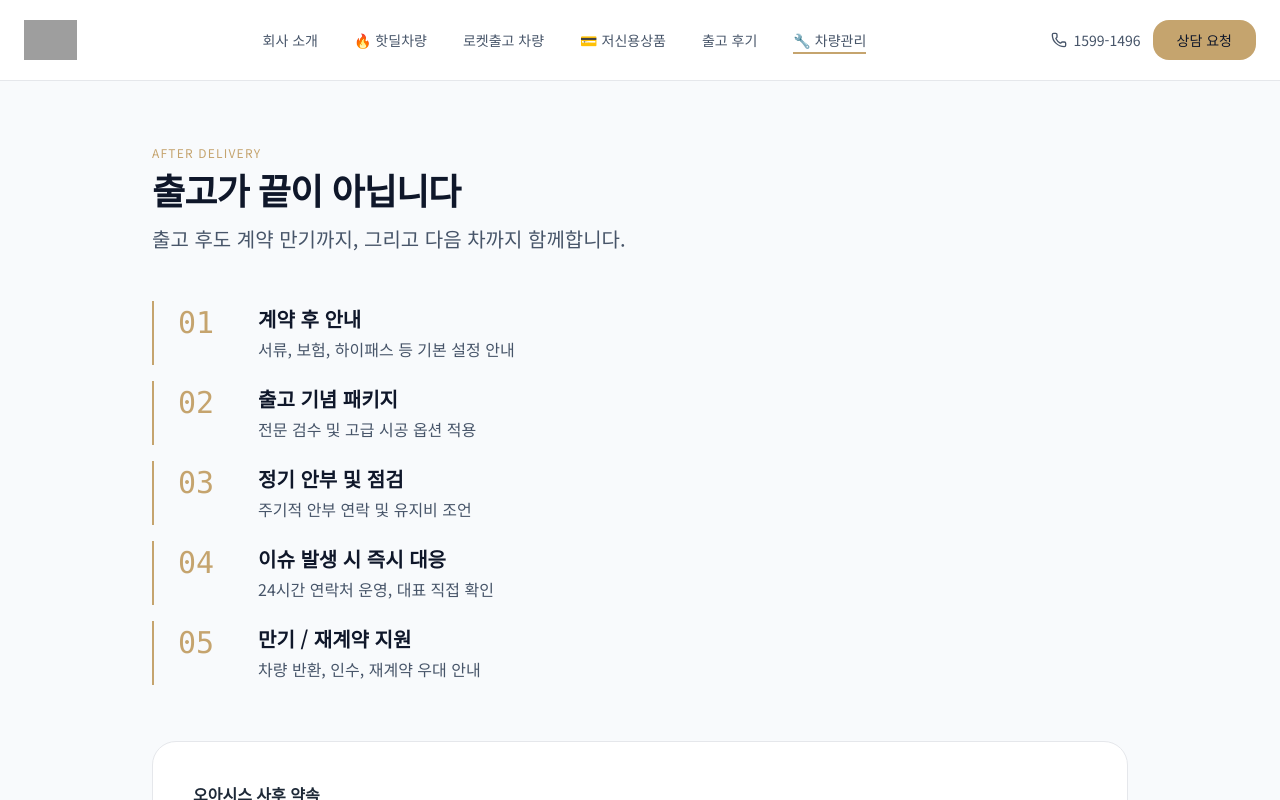
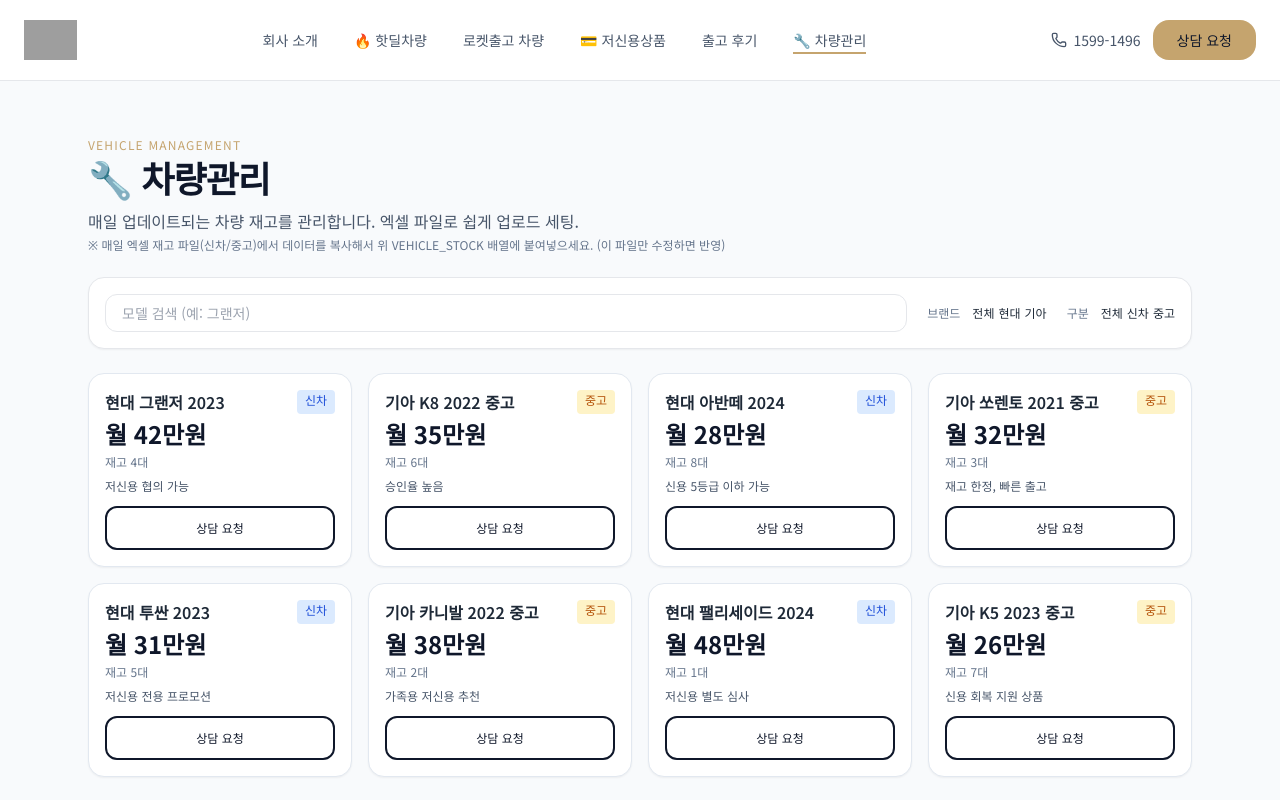
Before and after one commit to sanbada2026/oasis-my-car, a Next.js app: page /aftercare in a window 1280 px wide. Shown: the top 800 px of the page. Built offline with nearby package versions, Linux system fonts and the light colour scheme; grey boxes are pictures that could not be loaded.

Commit message:
Convert aftercare (old 5.사후관리) to 6. 🔧 차량관리: stock grid + excel update instruction, filters, title change. Keep /aftercare route for links simplicity.

```diff
--- a/app/aftercare/page.tsx
+++ b/app/aftercare/page.tsx
@@ -1,49 +1,89 @@
+"use client";
+
+import { useState } from "react";
 import ConsultationCTA from "@/components/ConsultationCTA";
 
-const steps = [
-  { num: "01", title: "계약 후 안내", desc: "서류, 보험, 하이패스 등 기본 설정 안내" },
-  { num: "02", title: "출고 기념 패키지", desc: "전문 검수 및 고급 시공 옵션 적용" },
-  { num: "03", title: "정기 안부 및 점검", desc: "주기적 안부 연락 및 유지비 조언" },
-  { num: "04", title: "이슈 발생 시 즉시 대응", desc: "24시간 연락처 운영, 대표 직접 확인" },
-  { num: "05", title: "만기 / 재계약 지원", desc: "차량 반환, 인수, 재계약 우대 안내" },
+// 차량관리 재고 데이터 (엑셀 연동용)
+// 매일 신차/중고 엑셀에서 복사해 이 배열 업데이트. (필터/그리드 자동 반영)
+// type: "신차" | "중고", price: "월 XX만원", note: 재고/조건 팁
+const VEHICLE_STOCK = [
+  { id: "vm-001", model: "현대 그랜저 2023", type: "신차" as const, price: "월 42만원", stock: 4, note: "저신용 협의 가능" },
+  { id: "vm-002", model: "기아 K8 2022 중고", type: "중고" as const, price: "월 35만원", stock: 6, note: "승인율 높음" },
+  { id: "vm-003", model: "현대 아반떼 2024", type: "신차" as const, price: "월 28만원", stock: 8, note: "신용 5등급 이하 가능" },
+  { id: "vm-004", model: "기아 쏘렌토 2021 중고", type: "중고" as const, price: "월 32만원", stock: 3, note: "재고 한정, 빠른 출고" },
+  { id: "vm-005", model: "현대 투싼 2023", type: "신차" as const, price: "월 31만원", stock: 5, note: "저신용 전용 프로모션" },
+  { id: "vm-006", model: "기아 카니발 2022 중고", type: "중고" as const, price: "월 38만원", stock: 2, note: "가족용 저신용 추천" },
+  { id: "vm-007", model: "현대 팰리세이드 2024", type: "신차" as const, price: "월 48만원", stock: 1, note: "저신용 별도 심사" },
+  { id: "vm-008", model: "기아 K5 2023 중고", type: "중고" as const, price: "월 26만원", stock: 7, note: "신용 회복 지원 상품" },
 ];
 
-export default function AftercarePage() {
+export default function VehicleManagePage() {
+  const [search, setSearch] = useState("");
+  const [brandF, setBrandF] = useState("전체");
+  const [typeF, setTypeF] = useState("전체");
+
+  const list = VEHICLE_STOCK.filter((v) => {
+    const qok = !search || v.model.toLowerCase().includes(search.toLowerCase());
+    const bok = brandF === "전체" || v.model.includes(brandF);
+    const tok = typeF === "전체" || v.type === typeF;
+    return qok && bok && tok;
+  });
+
   return (
-    <div className="max-w-5xl mx-auto px-6 py-16">
-      <div className="max-w-3xl">
-        <div className="text-[#C5A46E] text-xs tracking-widest">AFTER DELIVERY</div>
-        <h1 className="section-title mt-2">출고가 끝이 아닙니다</h1>
-        <p className="mt-4 text-xl text-slate-600">출고 후도 계약 만기까지, 그리고 다음 차까지 함께합니다.</p>
+    <div className="max-w-6xl mx-auto px-6 py-14">
+      <div className="mb-6">
+        <div className="text-[#C5A46E] text-xs tracking-widest">VEHICLE MANAGEMENT</div>
+        <h1 className="section-title mt-1">🔧 차량관리</h1>
+        <p className="mt-3 text-slate-600">매일 업데이트되는 차량 재고를 관리합니다. 엑셀 파일로 쉽게 업로드 세팅.</p>
+        <p className="text-xs text-slate-500 mt-1">※ 매일 엑셀 재고 파일(신차/중고)에서 데이터를 복사해서 위 VEHICLE_STOCK 배열에 붙여넣으세요. (이 파일만 수정하면 반영)</p>
       </div>
 
-      <div className="mt-12">
-        <div className="grid gap-4">
-          {steps.map((s, i) => (
-            <div key={i} className="flex gap-6 items-start border-l-2 border-[#C5A46E] pl-6 py-1">
-              <div className="font-mono text-3xl text-[#C5A46E] w-14 shrink-0">{s.num}</div>
-              <div>
-                <div className="font-semibold text-xl text-[#0F172A]">{s.title}</div>
-                <div className="text-slate-600 mt-1">{s.desc}</div>
-              </div>
-            </div>
-          ))}
+      <div className="bg-white border rounded-2xl p-4 mb-6 shadow-sm">
+        <div className="flex flex-col md:flex-row gap-3">
+          <input
+            type="text"
+            placeholder="모델 검색 (예: 그랜저)"
+            className="flex-1 border rounded-xl px-4 py-2 text-sm focus:border-[#C5A46E]"
+            value={search}
+            onChange={(e) => setSearch(e.target.value)}
+          />
+          <div className="flex items-center gap-1 text-xs flex-wrap">
+            <span className="px-2 text-slate-500">브랜드</span>
+            {["전체", "현대", "기아"].map((b) => (
+              <button key={b} onClick={() => setBrandF(b)} className={`filter-pill ${brandF === b ? "active" : ""}`}>{b}</button>
+            ))}
+          </div>
+          <div className="flex items-center gap-1 text-xs flex-wrap">
+            <span className="px-2 text-slate-500">구분</span>
+            {["전체", "신차", "중고"].map((t) => (
+              <button key={t} onClick={() => setTypeF(t)} className={`filter-pill ${typeF === t ? "active" : ""}`}>{t}</button>
+            ))}
+          </div>
         </div>
       </div>
 
-      <div className="mt-14 bg-white border rounded-3xl p-8 md:p-10">
-        <h3 className="font-semibold mb-4">오아시스 사후 약속</h3>
-        <ul className="grid md:grid-cols-2 gap-x-8 gap-y-3 text-sm text-slate-600">
-          <li>• 24시간 연락 채널 운영</li>
-          <li>• 전담 매니저 지정</li>
-          <li>• 투명한 유지비 안내</li>
-          <li>• 만기 재계약 / 차량 반환 우대</li>
-        </ul>
+      <div className="grid grid-cols-1 md:grid-cols-2 lg:grid-cols-3 xl:grid-cols-4 gap-4">
+        {list.map((v) => (
+          <div key={v.id} className="card p-4">
+            <div className="flex justify-between">
+              <div className="font-semibold">{v.model}</div>
+              <span className={`text-xs px-2 py-0.5 rounded ${v.type === "신차" ? "bg-blue-100 text-blue-700" : "bg-amber-100 text-amber-700"}`}>{v.type}</span>
+            </div>
+            <div className="text-2xl font-bold text-[#0F172A] mt-1">{v.price}</div>
+            <div className="text-xs text-slate-500 mt-1">재고 {v.stock}대</div>
+            <div className="text-xs text-slate-600 mt-2">{v.note}</div>
+            <button onClick={() => { /* prefill via CTA */ }} className="mt-3 btn-outline w-full text-xs py-1.5">
+              상담 요청
+            </button>
+          </div>
+        ))}
       </div>
 
-      <div className="mt-10 text-center">
+      <div className="mt-8">
         <ConsultationCTA variant="primary" />
       </div>
+
+      <div className="mt-6 text-xs text-slate-500">재고는 실시간 변동됩니다. 정확한 조건은 상담 후 확인하세요.</div>
     </div>
   );
 }
```
